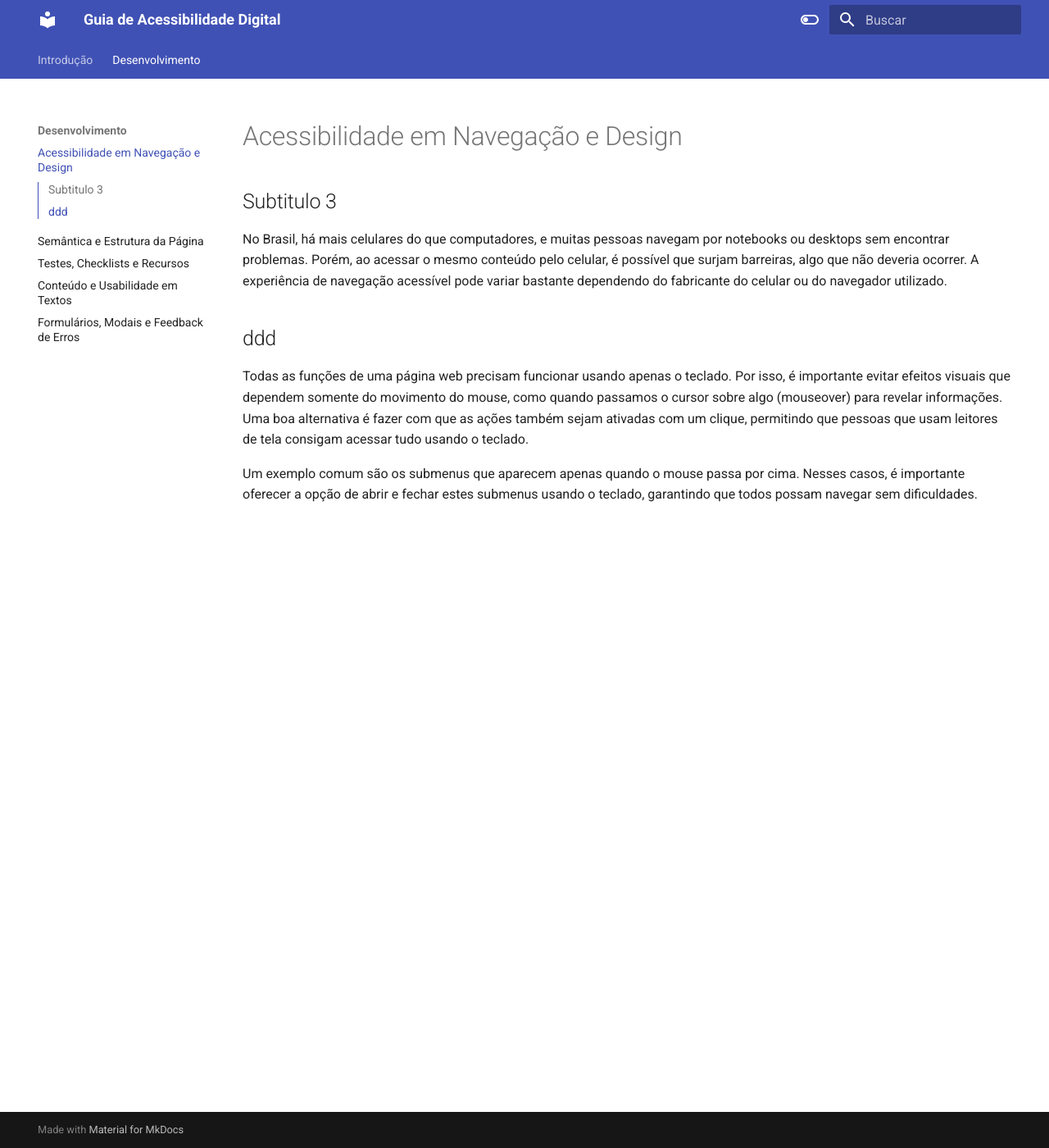
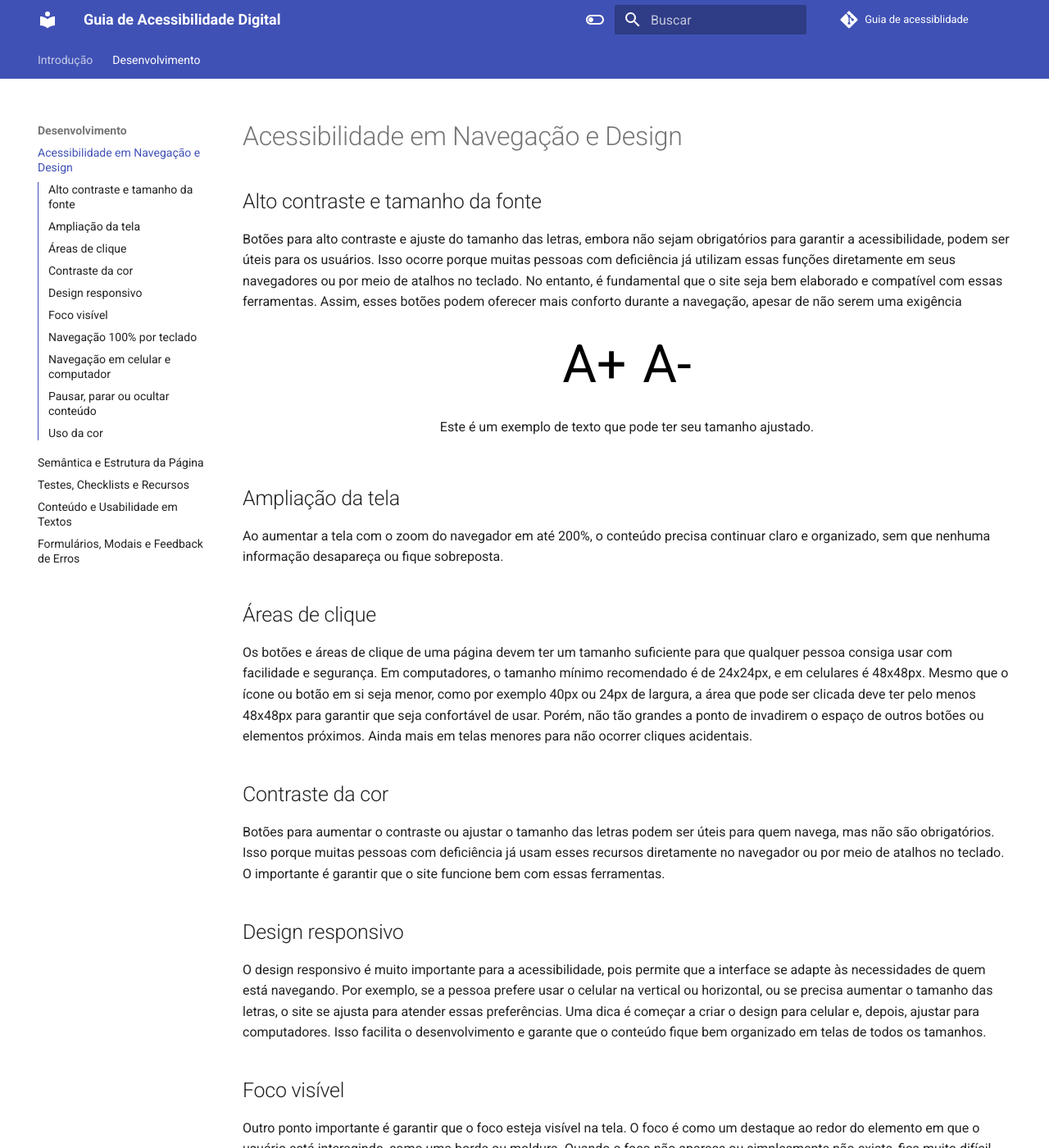
Before and after one commit to joseandre25/IHC-G02-Guia-De-Acessibilidade, an MkDocs documentation site: the page built from docs/topics/grupo1.md, in a window 1280 px wide and 1400 px high. Shown: the whole window at 82% size. Built offline with MkDocs 1.6.1 and Material for MkDocs 9.7.7, drawn with Linux system fonts in a browser that asks for light colours; some web fonts are replaced; comment, search, counter and statistics services are not loaded; some of the changed text lies outside the part shown.

Commit message:
feat: finalizado grupo1

```diff
--- a/docs/topics/grupo1.md
+++ b/docs/topics/grupo1.md
@@ -1,9 +1,97 @@
-## Subtitulo 3
+## Alto contraste e tamanho da fonte
 
-No Brasil, há mais celulares do que computadores, e muitas pessoas navegam por notebooks ou desktops sem encontrar problemas. Porém, ao acessar o mesmo conteúdo pelo celular, é possível que surjam barreiras, algo que não deveria ocorrer. A experiência de navegação acessível pode variar bastante dependendo do fabricante do celular ou do navegador utilizado.
+Botões para alto contraste e ajuste do tamanho das letras, embora não sejam obrigatórios para garantir a acessibilidade, podem ser úteis para os usuários. Isso ocorre porque muitas pessoas com deficiência já utilizam essas funções diretamente em seus navegadores ou por meio de atalhos no teclado. No entanto, é fundamental que o site seja bem elaborado e compatível com essas ferramentas. Assim, esses botões podem oferecer mais conforto durante a navegação, apesar de não serem uma exigência
 
-## ddd
 
-Todas as funções de uma página web precisam funcionar usando apenas o teclado. Por isso, é importante evitar efeitos visuais que dependem somente do movimento do mouse, como quando passamos o cursor sobre algo (mouseover) para revelar informações. Uma boa alternativa é fazer com que as ações também sejam ativadas com um clique, permitindo que pessoas que usam leitores de tela consigam acessar tudo usando o teclado.
+<div class="container">
+  <button id="aumentar" onclick="aumentarFonte()">A+</button>
+  <button id="diminuir" onclick="diminuirFonte()">A-</button>
+</div>
+
+<div class="text-parag">
+<p id="texto">Este é um exemplo de texto que pode ter seu tamanho ajustado.</p>
+</div>
+
+<script>
+  function aumentarFonte() {
+    var texto = document.getElementById('texto');
+    var style = window.getComputedStyle(texto, null).getPropertyValue('font-size');
+    var fontSize = parseFloat(style);
+    texto.style.fontSize = (fontSize + 2) + 'px';
+  }
+
+  function diminuirFonte() {
+    var texto = document.getElementById('texto');
+    var style = window.getComputedStyle(texto, null).getPropertyValue('font-size');
+    var fontSize = parseFloat(style);
+    texto.style.fontSize = (fontSize - 2) + 'px';
+  }
+</script>
+
+<style>
+  .text-parag{
+    display: flex;
+    justify-content: center;
+    align-items: center;
+  }
+
+  .container {
+    display: flex;
+    flex-direction: row;
+    justify-content: center;
+    align-items: center;
+  }
+
+  #aumentar, #diminuir {
+    font-size: 400%;
+    margin: 10px;
+  }
+
+  #aumentar:hover, #diminuir:hover {
+    color: blue;
+    font-size: 425%;
+
+  }
+</style>
+
+## Ampliação da tela
+
+Ao aumentar a tela com o zoom do navegador em até 200%, o conteúdo precisa continuar claro e organizado, sem que nenhuma informação desapareça ou fique sobreposta.
+
+## Áreas de clique
+
+Os botões e áreas de clique de uma página devem ter um tamanho suficiente para que qualquer pessoa consiga usar com facilidade e segurança. Em computadores, o tamanho mínimo recomendado é de 24x24px, e em celulares é 48x48px. Mesmo que o ícone ou botão em si seja menor, como por exemplo 40px ou 24px de largura, a área que pode ser clicada deve ter pelo menos 48x48px para garantir que seja confortável de usar. Porém, não tão grandes a ponto de invadirem o espaço de outros botões ou elementos próximos. Ainda mais em telas menores para não ocorrer cliques acidentais.
+
+## Contraste da cor
+
+Botões para aumentar o contraste ou ajustar o tamanho das letras podem ser úteis para quem navega, mas não são obrigatórios. Isso porque muitas pessoas com deficiência já usam esses recursos diretamente no navegador ou por meio de atalhos no teclado. O importante é garantir que o site funcione bem com essas ferramentas.
+
+## Design responsivo
+
+O design responsivo é muito importante para a acessibilidade, pois permite que a interface se adapte às necessidades de quem está navegando. Por exemplo, se a pessoa prefere usar o celular na vertical ou horizontal, ou se precisa aumentar o tamanho das letras, o site se ajusta para atender essas preferências.
+Uma dica é começar a criar o design para celular e, depois, ajustar para computadores. Isso facilita o desenvolvimento e garante que o conteúdo fique bem organizado em telas de todos os tamanhos.
+
+## Foco visível
+
+Outro ponto importante é garantir que o foco esteja visível na tela. O foco é como um destaque ao redor do elemento em que o usuário está interagindo, como uma borda ou moldura. Quando o foco não aparece ou simplesmente não existe, fica muito difícil navegar usando apenas o teclado.
+Para resolver isso, é possível usar recursos visuais para mostrar claramente onde está o foco. Por exemplo, é comum criar um contorno ao redor do elemento que está selecionado, destacando-o para o usuário. Isso torna a navegação mais fluida e acessível.
+
+## Navegação 100% por teclado
+
+Todas as funções de uma página web precisam funcionar usando apenas o teclado. Por isso, é importante evitar efeitos visuais que dependem somente do movimento do mouse, como quando passamos o cursor sobre algo (*mouseover*) para revelar informações. Uma boa alternativa é fazer com que as ações também sejam ativadas com um clique, permitindo que pessoas que usam leitores de tela consigam acessar tudo usando o teclado.
 
 Um exemplo comum são os submenus que aparecem apenas quando o mouse passa por cima. Nesses casos, é importante oferecer a opção de abrir e fechar estes submenus usando o teclado, garantindo que todos possam navegar sem dificuldades.
+
+## Navegação em celular e computador
+
+No Brasil, há mais celulares do que computadores, e muitas pessoas navegam por *notebooks* ou desktops sem encontrar problemas. Porém, ao acessar o mesmo conteúdo pelo celular, é possível que surjam barreiras, algo que não deveria ocorrer. A experiência de navegação acessível pode variar bastante dependendo do fabricante do celular ou do navegador utilizado.
+
+## Pausar, parar ou ocultar conteúdo
+
+Para conteúdos que se movem, como carrosseis, é essencial permitir que o usuário possa pausar, esconder ou parar. Movimentos automáticos sem controle podem prejudicar a experiência de pessoas com condições neurodiversas ou que usam leitores de tela. Isso acontece porque esses conteúdos podem gerar sobrecarga mental, distrair do restante da página ou dificultar a navegação.
+Por isso, evite usar movimentos automáticos sempre que possível. Se for realmente necessário mantê-los, ofereça opções de pausar, reduzir o movimento, além de botões para avançar e voltar.
+
+
+## Uso da cor
+
+A escolha das cores de um site deve ser feita com cuidado, pois as pessoas enxergam as cores de formas diferentes. Algumas têm dificuldade em distinguir certas cores, como nos casos de daltonismo, em que a pessoa pode não enxergar vermelho, verde, azul ou, em alguns casos, nenhuma cor. Por isso, as cores podem ter um impacto muito grande na forma como essas pessoas entendem o conteúdo.
--- a/mkdocs.yml
+++ b/mkdocs.yml
@@ -1,4 +1,8 @@
 site_name: Guia de Acessibilidade Digital
+
+repo_name: "Guia de acessiblidade"
+repo_url: "https://github.com/joseandre25/IHC-G02-Guia-De-Acessibilidade"
+
 theme:
   name: material
   icon:
@@ -16,8 +20,10 @@ theme:
         name: Modo Claro
       primary: #03161A
       accent: black
+
   font:
     text: Roboto
+    code: "sans-serif"
   language: pt
   features:
     - navigation.tabs
```
Also changed, not shown: docs/index.md (+4 -3 lines).
